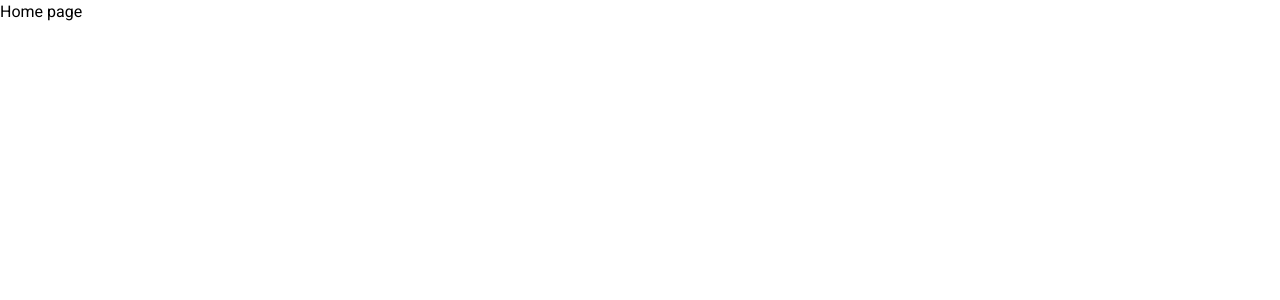
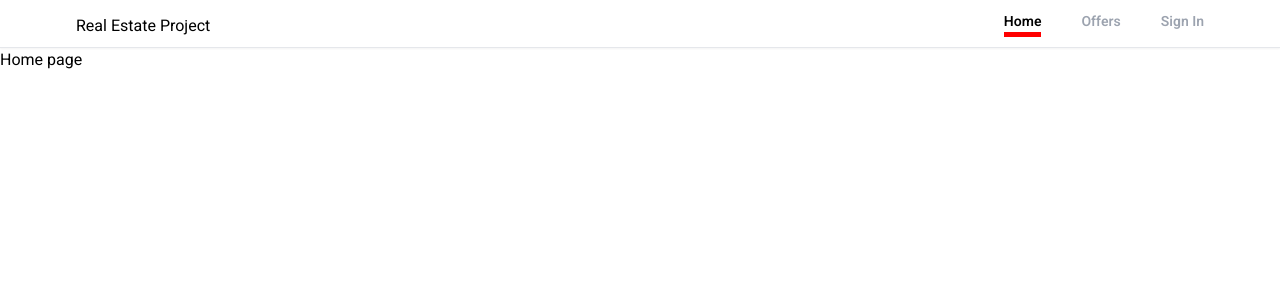
Before and after one commit to judidoko/real-estate-project, a React (Create React App) app: page / in a window 1280 px wide. Shown: the top 300 px of the page. Built offline with nearby package versions, Linux system fonts and the light colour scheme.

Commit message:
Real Estate Project: Create Header Component

```diff
--- a/src/App.js
+++ b/src/App.js
@@ -6,11 +6,13 @@ import Profile from "./pages/Profile";
 import SignIn from "./pages/SignIn";
 import SignUp from "./pages/SignUp";
 import ForgotPassword from "./pages/ForgotPassword";
+import Header from "./components/Header";
 
 function App() {
   return (
     <>
       <Router>
+        <Header />
         <Routes>
           <Route path="/" element={<Home />} />
           <Route path="/offers" element={<Offers />} />
--- /dev/null
+++ b/src/components/Header.jsx
@@ -0,0 +1,55 @@
+import React from "react";
+import { Link, NavLink } from "react-router-dom";
+
+const Header = () => {
+  // NavLink Style Function
+  const navLinkStyles = ({ isActive }) => {
+    return {
+      color: isActive ? "#000000" : "none",
+      borderBottom: isActive ? "5px solid #ff0000" : "none",
+    };
+  };
+  return (
+    <>
+      <div className="bg-white border-b shadow-sm sticky top-0 z-50">
+        <header className="flex justify-between items-center px-3 max-w-6xl mx-auto">
+          <div>
+            <h1 className="h-5 cursor-pointer">
+              <Link to="/">Real Estate Project</Link>
+            </h1>
+          </div>
+          <nav>
+            <ul className="flex space-x-10">
+              <li
+                className={`py-3 text-sm font-semibold text-gray-400
+                    border-b-[3px] border-b-transparent cursor-pointer`}
+              >
+                <NavLink to="/" style={navLinkStyles}>
+                  Home
+                </NavLink>
+              </li>
+              <li
+                className={`py-3 text-sm font-semibold text-gray-400
+                    border-b-[3px] border-b-transparent cursor-pointer`}
+              >
+                <NavLink to="/offers" style={navLinkStyles}>
+                  Offers
+                </NavLink>
+              </li>
+              <li
+                className={`py-3 text-sm font-semibold text-gray-400
+                    border-b-[3px] border-b-transparent cursor-pointer`}
+              >
+                <NavLink to="sign-in" style={navLinkStyles}>
+                  Sign In
+                </NavLink>
+              </li>
+            </ul>
+          </nav>
+        </header>
+      </div>
+    </>
+  );
+};
+
+export default Header;
```
